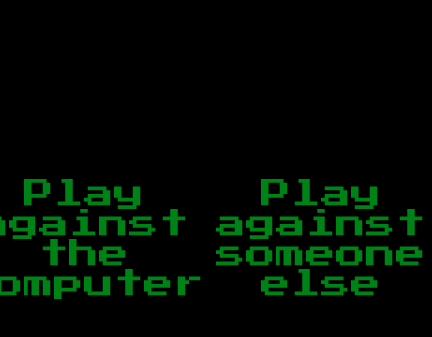
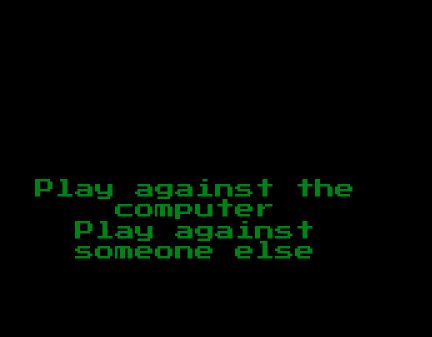
Before and after one commit to heldersrvio/battleship, a plain HTML site: page index.html in a window 390 px wide. Shown: the part 77-414 px from the top of the page, 432 px wide, since content can reach past the window. Drawn offline with Linux system fonts and the light colour scheme.

Commit message:
Additional media query styles

```diff
--- a/style.css
+++ b/style.css
@@ -209,4 +209,19 @@ input:invalid {
     #pass-device-message {
         margin-top: 35%;
     }
+
+    #options {
+        margin-top: 200px;
+        display: flex;
+        flex-direction: column;
+        justify-content: center;
+    }
+
+    #title {
+        font-size: 35px;
+    }
+
+    .option-button, #submit-button, #done-button {
+        font-size: 20px;
+    }
 }
```
